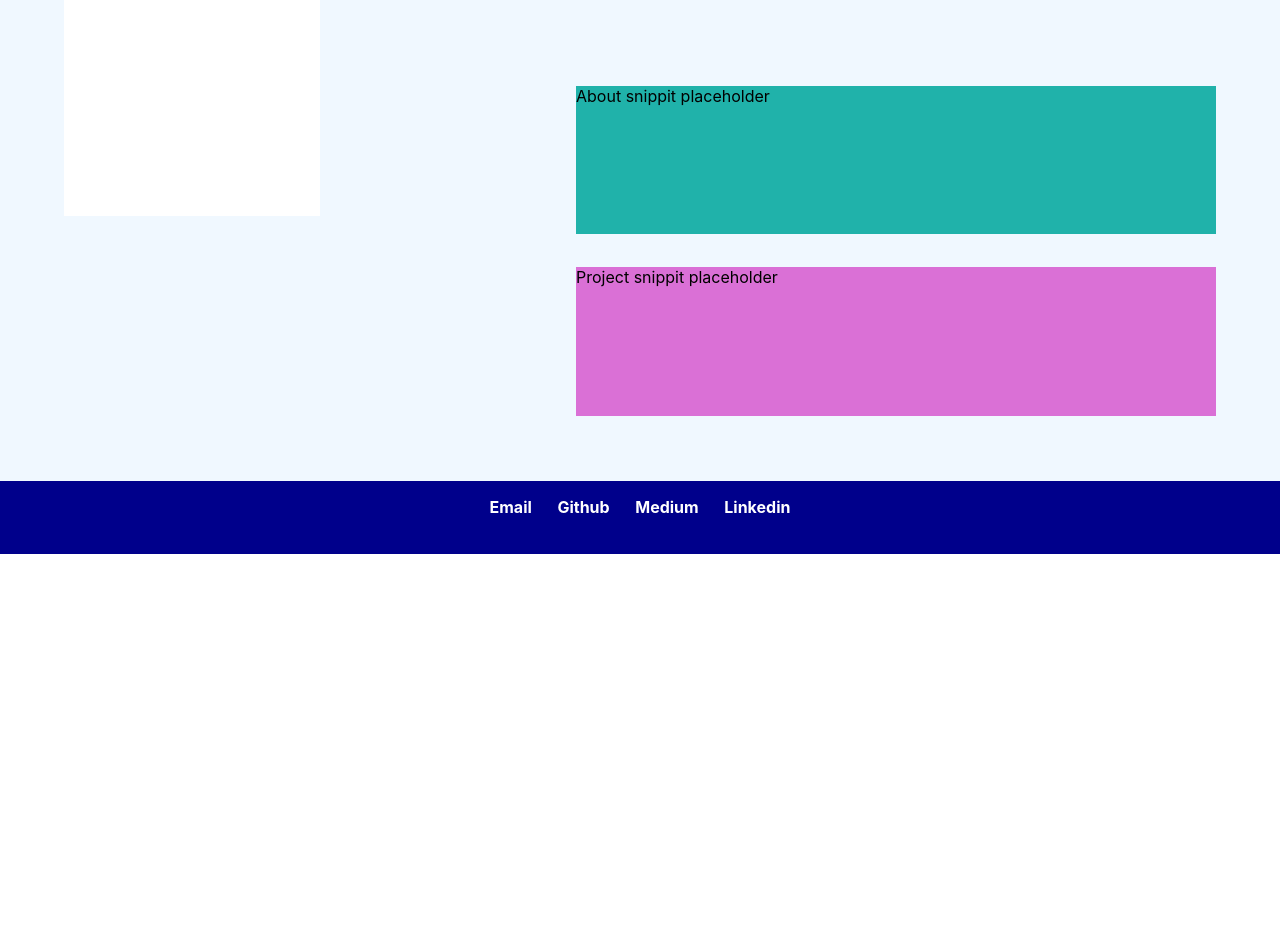
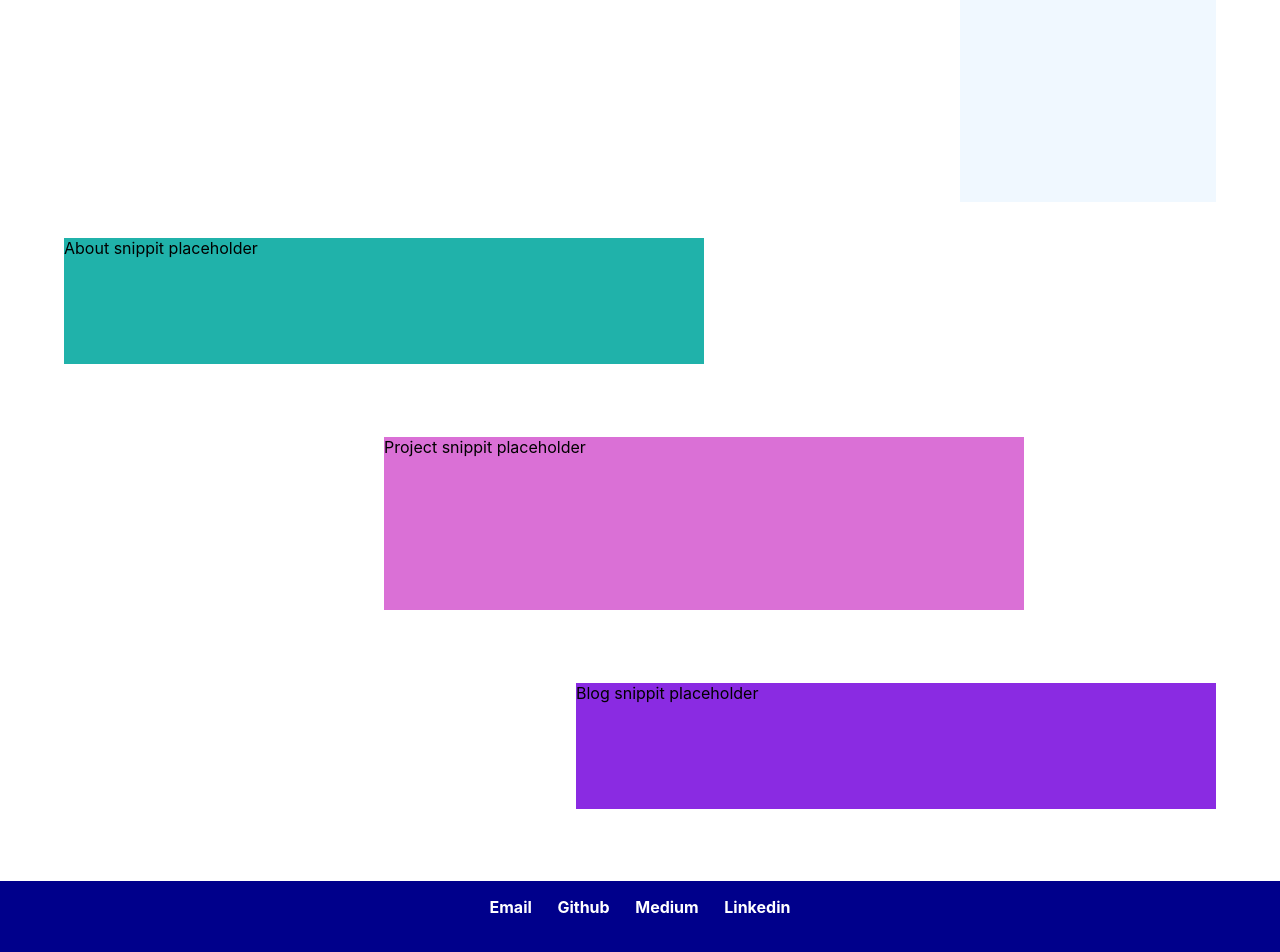
Before and after one commit to dylantoporek/portfolio-project, a React (Create React App) app: page / in a window 1280 px wide. Shown: the part 246-1198 px from the top of the page. Before the commit the page ends 800 px from the top, so only its background shows below. Built offline with nearby package versions, Linux system fonts and the light colour scheme.

Commit message:
home styling updates

```diff
--- a/src/App.css
+++ b/src/App.css
@@ -6,7 +6,6 @@
   width: 100%;
   height: 100%;
   align-items: center;
-  background-color: aliceblue;
 }
 
 /*///////////////////////   NAVBAR    ///////////////////////////////////////////////// */
@@ -18,7 +17,7 @@
   height: 10%;
   align-items: center;
   justify-content: end;
-  background-color: white;
+  background-color: aliceblue;
 }
 
 .navLink{
@@ -33,8 +32,10 @@
 /* ////////////////////////      CONTACT BAR         ///////////////////////////////// */
 
 #contact-bar{
-  position: relative;
-  bottom: 0%;
+  position: absolute;
+  bottom: -400px;
+  flex-grow: 1;
+  justify-content: 'flex-end';
   width: 100%;
   height: 10%;
   background-color: darkblue;
@@ -64,8 +65,7 @@
   display: flex;
   flex-direction: column;
   width: 100%;
-  height: 90%;
-  background-color: aliceblue;
+  height: 100%;
 }
 
 #home-title{
@@ -76,34 +76,44 @@
 
 #home-page-img{
   position: relative;
-  align-self: flex-start;
+  align-self: flex-end;
   display: flex;
-  left: 5%;
-  top: 5%;
+  right: 5%;
+  top: 10%;
   height: 60%;
   width: 20%;
-  background-color: white;
+  background-color: aliceblue;
   justify-content: center;
 }
 
 #home-about{
   position: relative;
-  align-self: flex-end;
+  align-self: flex-start;
   width: 50%;
   height: 25%;
-  top: -15%;
-  right: 5%;
+  top: 15%;
+  left: 5%;
   background-color: lightseagreen;
 }
 
 #home-projects{
   position: relative;
+  align-self: center;
+  width: 50%;
+  height: 250px;
+  top: 25%;
+  left: 5%;
+  background-color: orchid;
+}
+
+#home-blogs{
+  position: relative;
   align-self: flex-end;
   width: 50%;
   height: 25%;
-  top: -10%;
   right: 5%;
-  background-color: orchid;
+  background-color: blueviolet;
+  top: 35%;
 }
 
 /* /////////////////////////////        PORTFOLIO           ////////////////////////////////////// */
@@ -113,8 +123,7 @@
   display: flex;
   flex-direction: column;
   width: 100%;
-  height: 90%;
-  background-color: aliceblue;
+  height: 100%;
 }
 
 #projects-container{
@@ -123,7 +132,7 @@
   flex-direction: column;
   width: 100%;
   height: 70%;
-  top: 2%;
+  top: 10%;
   justify-content: center;
   align-items: center;
 }
@@ -133,7 +142,7 @@
   display: flex;
   flex-direction: column;
   width: 80%;
-  height: 40%;
+  height: 80%;
   background-color: violet;
   top: 2%;
   margin: 2%;
@@ -148,6 +157,6 @@
   display: flex;
   flex-direction: column;
   width: 100%;
-  height: 90%;
-  background-color: aliceblue;
+  height: 100%;
+
 }
--- a/src/components/App.js
+++ b/src/components/App.js
@@ -16,9 +16,7 @@ function App() {
         <Route path='/about' element={<About/>}/>
         <Route path='/' element={<Home/>}/>
       </Routes>
-      <div id='contact-bar'>
-        <Contact/>
-      </div>
+
     </div>
   );
 }
--- a/src/components/Pages/Home.js
+++ b/src/components/Pages/Home.js
@@ -16,6 +16,14 @@ function Home(){
                 Project snippit placeholder
             </div>
 
+            <div id='home-blogs'>
+                Blog snippit placeholder
+            </div>
+
+            <div id='contact-bar'>
+                <Contact/>
+            </div>
+
         </div>
       );
 }
--- a/src/components/Pages/Portfolio.js
+++ b/src/components/Pages/Portfolio.js
@@ -6,6 +6,9 @@ function Portfolio(){
     return (
         <div id='portfolio-container'>
           <ProjectItem/>
+            <div id='contact-bar'>
+                <Contact/>
+            </div>
         </div>
       );
 }
--- a/src/components/ProjectItem.js
+++ b/src/components/ProjectItem.js
@@ -4,20 +4,31 @@ function ProjectItem(){
     const [projects, setProjects] = useState([
        {
             title: 'Breath of the Wild Cooking App',
-            gif: 'some gif',
+            gif: 'TBD',
             description: 'A cooking mini-game simulating an online shop with a cart and checkout. Buy ingredients and cook them!',
             link: 'https://obscure-scrubland-39099.herokuapp.com/',
             frontend: 'https://github.com/dylantoporek/botw-recipe-app',
-            backend: 'https://github.com/dylantoporek/botw-recipe-app-backend'
+            backend: 'https://github.com/dylantoporek/botw-recipe-app-backend',
+            stage: 'Development',
         },
         {
             title: 'Nintendo-Land',
-            gif: 'some gif',
+            gif: 'TBD',
             description: 'A board game where you race to the finish against three computer opponents.',
             link: 'https://frozen-eyrie-81829.herokuapp.com/',
             frontend: 'https://github.com/dylantoporek/Nintendo-Land',
-            backend: 'https://github.com/dylantoporek/Board-Game-Backend'
-        }
+            backend: 'https://github.com/dylantoporek/Board-Game-Backend',
+            stage: 'Development',
+        },
+        // {
+        //     title: 'Pokelympics',
+        //     gif: 'TBD',
+        //     description: 'A collection of Pokemon themed mini-games. Race on the track or battle in the arena!',
+        //     link: 'TBD',
+        //     frontend: 'TBD',
+        //     backend: 'TBD',
+        //     stage: 'Development',
+        // }
     ])
 
     const projectDisplay = projects.map((project)=>{
@@ -31,7 +42,7 @@ function ProjectItem(){
                     <a href={project.backend}>Backend Repo</a>
                 </div>
                 <div>
-                    in development
+                    Stage: {project.stage}
                 </div>
             </div>
         )
```
